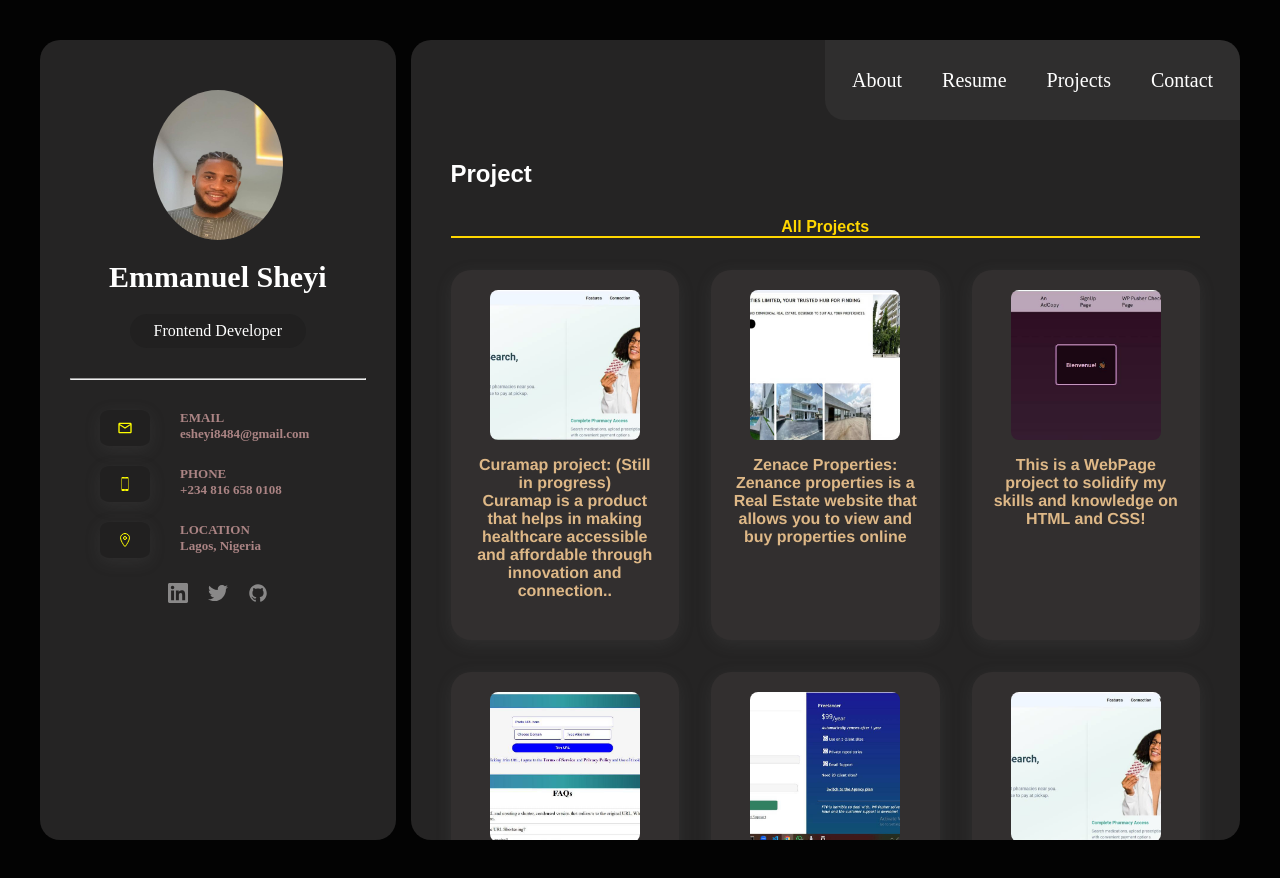
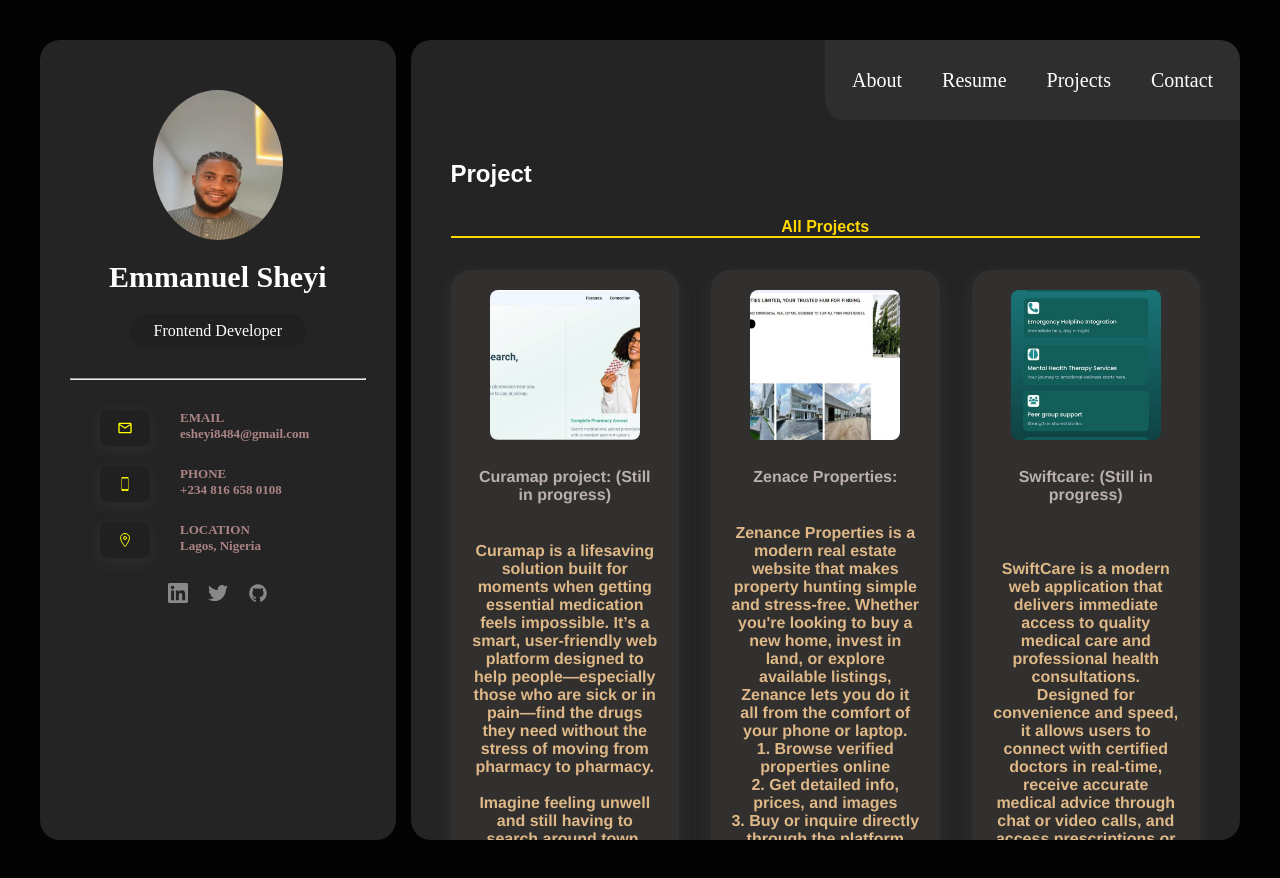
Before and after one commit to Emmanuelsheyi/my-porfolio, a React (Vite) app in the folder Portfolio/: page /projects in a window 1280 px wide. Built offline with nearby package versions, Linux system fonts and the light colour scheme.

Commit message:
made new changes in the project page

```diff
--- a/Portfolio/src/Pages/About.jsx
+++ b/Portfolio/src/Pages/About.jsx
@@ -63,7 +63,7 @@ function About() {
           <div className="backend-text">
             <h3>Backend Development</h3>
             <span>
-              I'm currently expanding my backend skills with Node.js .
+              While my current experience is in frontend development, I’m now working towards learning backend technologies like Node.js and Express to enhance my ability to build complete applications .
             </span>
           </div>
         </div>
@@ -74,8 +74,7 @@ function About() {
           <div className="clouds-text">
             <h3>React Native</h3>
             <span>
-              I am exploring React Native for building cross-platform mobile
-              applications, enhancing my skills in mobile development.
+              No hands-on experience with React Native yet. However  I know it’s a natural next step, with a solid foundation in React, I’m preparing to transition into mobile development using React Native.
             </span>
           </div>
         </div>
@@ -86,10 +85,9 @@ function About() {
             />
           </div>
           <div className="mobile-text">
-            <h3>Mobile Development</h3>
+            <h3>Data Visualization</h3>
             <span>
-              I have a keen interest in mobile app development, particularly
-              with React Native, to create cross-platform applications.
+             I’m a frontend developer with a growing interest in data visualization. Although I haven’t built visualizations yet, I’m actively learning how to work with tools like Chart.js and Recharts to turn real-time data into meaningful visual experiences.
             </span>
           </div>
         </div>
--- a/Portfolio/src/Pages/Project.jsx
+++ b/Portfolio/src/Pages/Project.jsx
@@ -5,6 +5,7 @@ import zenacePic from "../assets/zenace properties.jpg";
 import cashPic from "../assets/cashcash.jpg";
 import colorPic from "../assets/colormix.jpg";
 import bluePic from "../assets/blue.jpg";
+import swiftPic from "../assets/swiftcare.jpg";
 function Project() {
   return (
 
@@ -43,15 +44,35 @@ function Project() {
     <a href="https://codes-tau.vercel.app/" target="_blank" rel="noopener noreferrer">
       <img src={curamapPic} alt="Project 1"  width="300px"/>
     </a>
-    <p>Curamap project: (Still in progress)<br />
-    Curamap is a  product that helps in making healthcare accessible and affordable through innovation and connection..</p>
+    <p><p className="topics">Curamap project: (Still in progress)</p><br />
+    Curamap is a lifesaving solution built for moments when getting essential medication feels impossible. It’s a smart, user-friendly web platform designed to help people—especially those who are sick or in pain—find the drugs they need without the stress of moving from pharmacy to pharmacy. <br /> <br />
+
+Imagine feeling unwell and still having to search around town, only to be told a medicine isn’t available. Curamap solves this by letting users simply register on the platform, search for any drug they need, and instantly see which nearby pharmacy has it in stock. Even better, Curamap offers the option for doorstep delivery—so you can focus on getting better, while we take care of the rest.
+
+With Curamap, healthcare is just a few clicks away. </p>
   </div>
   <div className="project-item">
     <a href="https://original-zenace-a18l.vercel.app/" target="_blank" rel="noopener noreferrer">
       <img src={zenacePic} alt="Project 2" width="300px"/>
     </a>
-    <p>Zenace Properties: <br />
-    Zenance properties is a Real Estate website that allows you to view and buy properties online  </p>
+    <p><p className="topics">Zenace Properties:</p>  <br />
+  Zenance Properties is a modern real estate website that makes property hunting simple and stress-free. Whether you're looking to buy a new home, invest in land, or explore available listings, Zenance lets you do it all from the comfort of your phone or laptop. <br />
+
+1. Browse verified properties online <br />
+2. Get detailed info, prices, and images <br />
+3. Buy or inquire directly through the platform <br />
+4. No agents, no pressure — just real options <br />
+
+Zenance brings real estate closer to you — fast, safe, and smart.
+
+ </p>
+  </div>
+  <div className="project-item">
+    <a href="https://swift-care-web-app.vercel.app/" target="_blank" rel="noopener noreferrer">
+      <img src={swiftPic} alt="Project 7" width="300px"/>
+    </a>
+    <p><p className="topics">Swiftcare: (Still in progress)</p> <br /><br />
+    SwiftCare is a modern web application that delivers immediate access to quality medical care and professional health consultations. <br /> Designed for convenience and speed, it allows users to connect with certified doctors in real-time, receive accurate medical advice through chat or video calls, and access prescriptions or care plans—all from the comfort of their home. <br /> By removing long waits and physical barriers, SwiftCare will be transforming how people experience healthcare, making it faster, smarter, and more accessible than ever before. </p>
   </div>
   <div className="project-item">
     <a href="https://duubemmm.github.io/My-WebPage-Project/" target="_blank" rel="noopener noreferrer">
--- a/Portfolio/src/Styles/project.css
+++ b/Portfolio/src/Styles/project.css
@@ -17,6 +17,11 @@
   grid-template-columns: repeat(3, 1fr);
   gap: 32px;
   margin-top: 32px;
+}
+
+.topics {
+    font-weight: 900;
+  color: rgb(187, 176, 176)
 }
 
 .project-item .project-item2 {
```
Also changed, not shown: Portfolio/src/assets/swiftcare.jpg (added).
